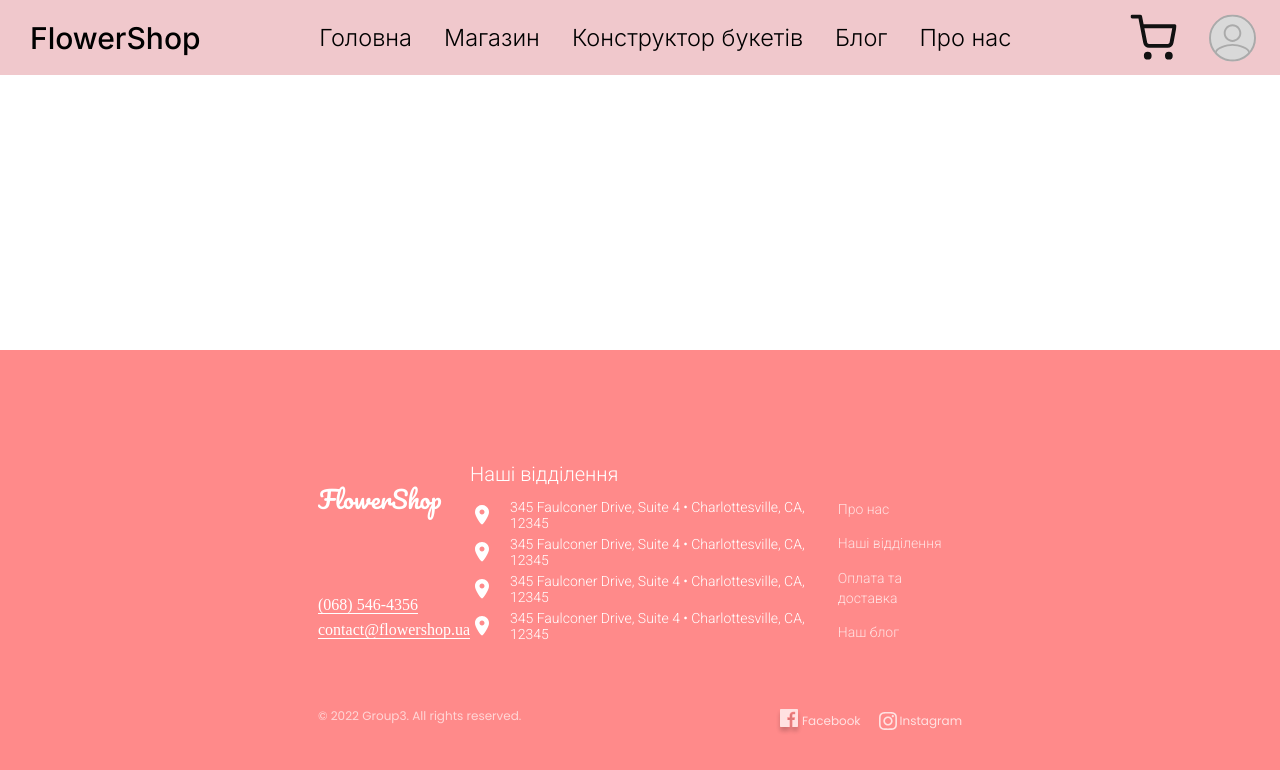
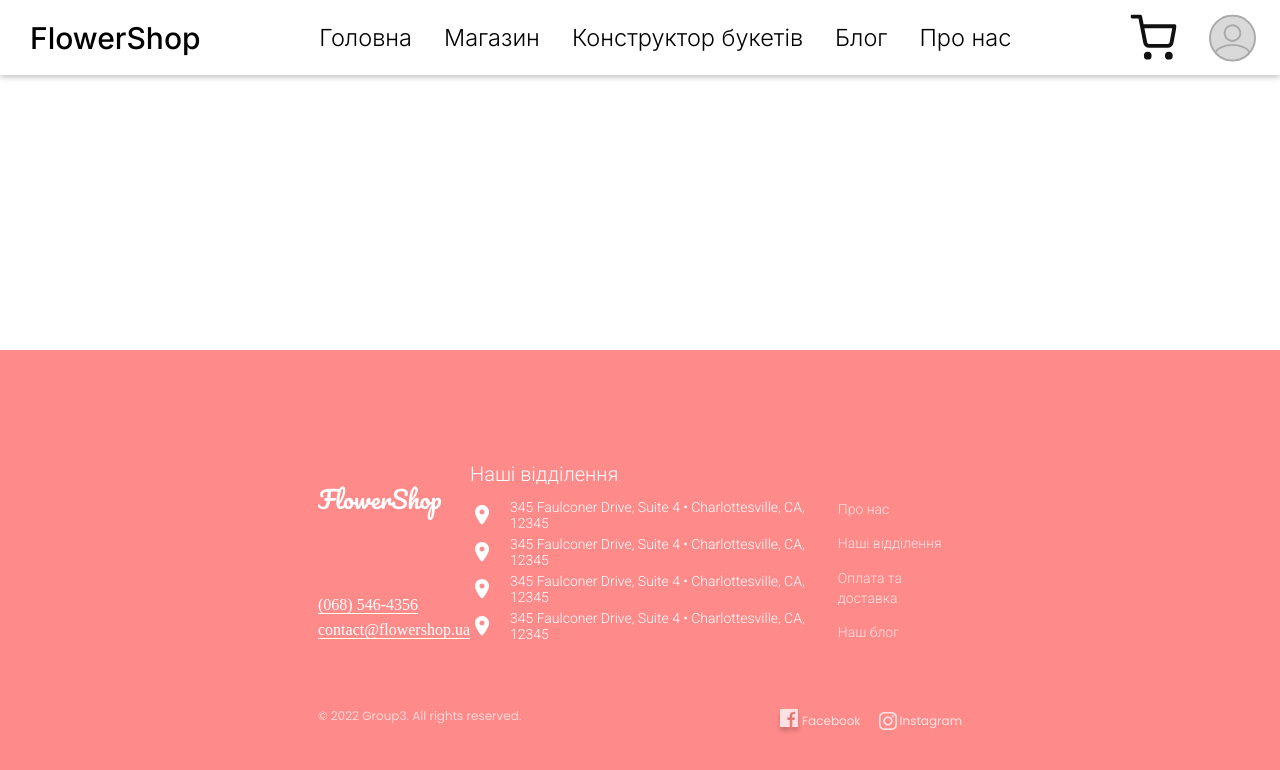
Before and after one commit to Flower-Shop-Project/FlowerShopFrontend, an Angular app: page / in a window 1280 px wide. Shown: the top 770 px of the page. Built offline with nearby package versions, Linux system fonts and the light colour scheme.

Commit message:
update-header

```diff
--- a/src/app/app.component.css
+++ b/src/app/app.component.css
@@ -5,7 +5,8 @@
     top: 0;
     left: 0;
     z-index: 100;
-    background: rgba(230, 163, 170, 0.6);
+    background:#FFFFFF;
+    box-shadow: 0px 2px 6px rgba(0, 0, 0, 0.25);
 }
 
 ul {
```
